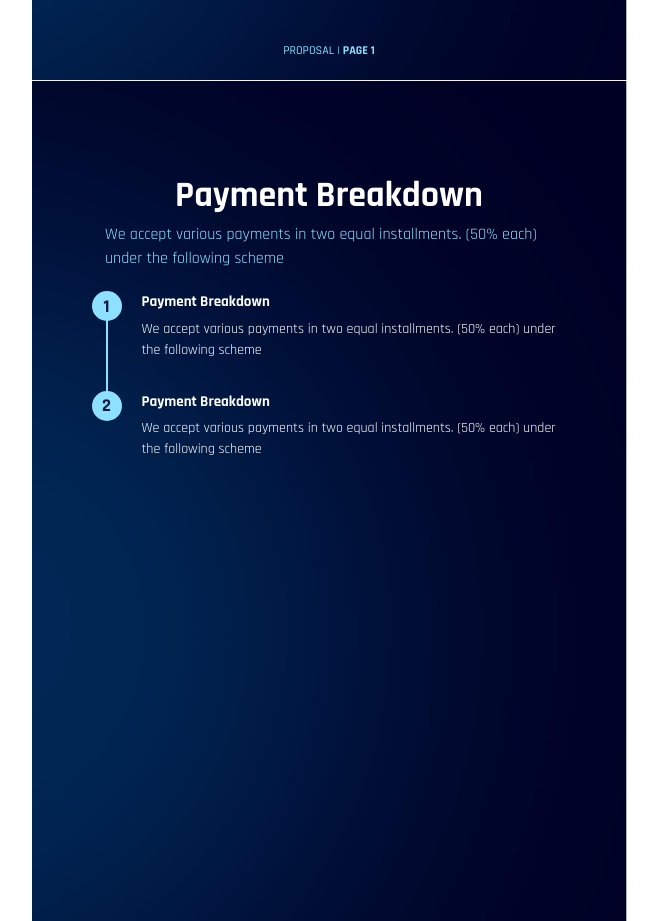
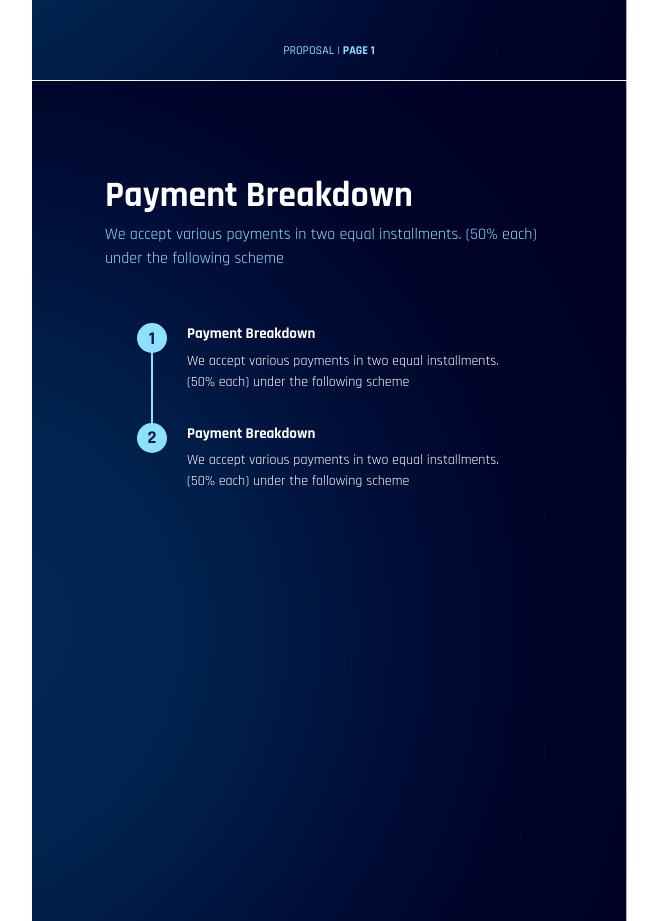
Before and after one commit to Reduan413/anto-proposal, a React (Vite) app: page / in a window 1280 px wide. Shown: the part 3400-4321 px from the top of the page, without its empty margins (311-969 px from the left). Built offline with nearby package versions, Linux system fonts and the light colour scheme.

Commit message:
Breakdown

```diff
--- a/src/pages/PaymentBreakdown/PaymentBreakdown.jsx
+++ b/src/pages/PaymentBreakdown/PaymentBreakdown.jsx
@@ -27,11 +27,13 @@ export default function PaymentBreakdown() {
   return (
     <div className="page">
       <div className="breakdown-container">
-        <h2>Payment Breakdown</h2>
-        <p>
-          We accept various payments in two equal installments. (50% each) under
-          the following scheme
-        </p>
+        <div className="breakdown-header">
+          <h2>Payment Breakdown</h2>
+          <p>
+            We accept various payments in two equal installments. (50% each)
+            under the following scheme
+          </p>
+        </div>
 
         <div className="payment-timeline">
           {breakdownData.map((item, index) => (
--- a/src/pages/PaymentBreakdown/payment.css
+++ b/src/pages/PaymentBreakdown/payment.css
@@ -10,6 +10,12 @@
   font-size: 36px;
   color: #ffffff;
   padding-top: 3rem;
+  text-align: start;
+  width: 100%;
+}
+
+.breakdown-header {
+  padding-bottom: 2rem;
 }
 
 .breakdown-container p {
@@ -26,6 +32,8 @@
   align-items: flex-start;
   padding: 20px;
   color: white;
+  max-width: 24rem;
+  margin: 0 auto;
 }
 
 .timeline-item {
```
